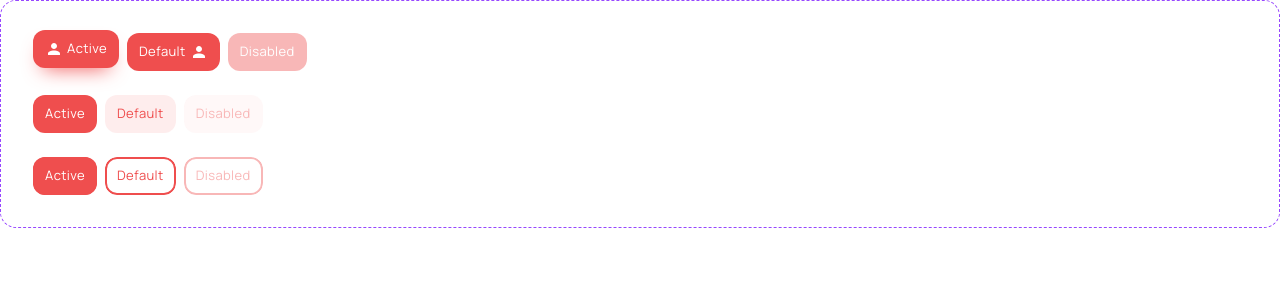
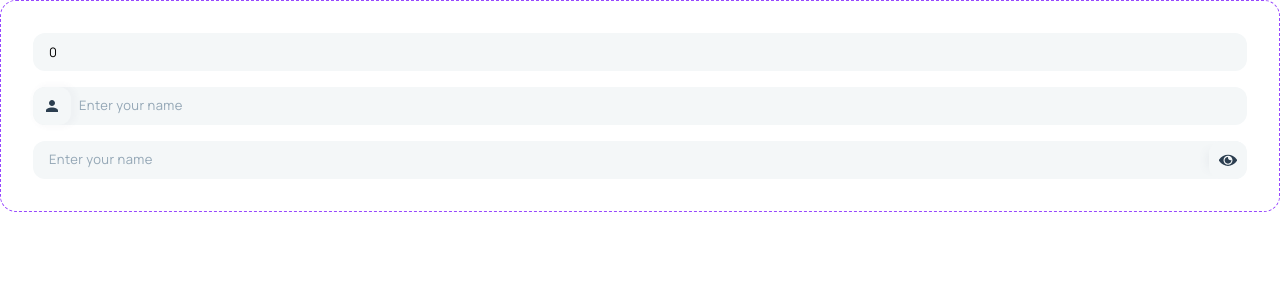
Before and after one commit to galimovkirill/finger-client, a Vue app: page / in a window 1280 px wide. Shown: the top 300 px of the page. Built offline with nearby package versions, Linux system fonts and the light colour scheme.

Commit message:
feat: input clickable icon

```diff
--- a/src/components/Base/Button/BaseButtonDemo.vue
+++ b/src/components/Base/Button/BaseButtonDemo.vue
@@ -12,7 +12,7 @@
             >
                 <template #prepend>
                     <SvgIcon>
-                        <UserIcon />
+                        <IconUser />
                     </SvgIcon>
                 </template>
 
@@ -31,7 +31,7 @@
 
                 <template #append>
                     <SvgIcon>
-                        <UserIcon />
+                        <IconUser />
                     </SvgIcon>
                 </template>
             </BaseButton>
@@ -131,7 +131,7 @@ import BaseButton from './BaseButton.vue';
 import { ref } from 'vue';
 import type { BaseButtonSize, BaseButtonColor } from './BaseButton';
 import SvgIcon from '@/components/SvgIcon.vue';
-import UserIcon from '@/icons/UserIcon.vue';
+import IconUser from '@/icons/IconUser.vue';
 
 const activeIndex = ref(0);
 const color = ref<BaseButtonColor>('danger');
--- a/src/components/Base/Input/BaseInput.d.ts
+++ b/src/components/Base/Input/BaseInput.d.ts
@@ -2,4 +2,7 @@ export interface BaseInputProps {
     placeholder?: string;
     type?: 'text' | 'number' | 'email' | 'password';
     iconPosition?: 'start' | 'end';
+    visiblePassword?: boolean;
+    // TODO: remove prop and define dynamically based on icon click emit
+    clickableIcon?: boolean;
 }
--- a/src/components/Base/Input/BaseInput.vue
+++ b/src/components/Base/Input/BaseInput.vue
@@ -3,7 +3,7 @@
         <div class="fg-input__wrapper">
             <input
                 ref="inputTarget"
-                :type="type"
+                :type="visiblePassword ? 'text' : type"
                 :value="modelValue"
                 :placeholder="placeholder"
                 class="fg-input__element"
@@ -12,7 +12,7 @@
 
             <div v-if="!modelValue" class="fg-input__placeholder">{{ placeholder }}</div>
 
-            <div v-if="$slots.icon" class="fg-input__icon">
+            <div v-if="$slots.icon" class="fg-input__icon" @click="$emit('iconClick')">
                 <slot name="icon"></slot>
             </div>
         </div>
@@ -35,6 +35,7 @@ const props = withDefaults(defineProps<Props>(), {
 
 const emit = defineEmits<{
     'update:modelValue': [value: string | number];
+    iconClick: [];
 }>();
 
 const slots = useSlots();
@@ -43,8 +44,11 @@ const inputClasses = computed(() => {
     const classes: string[] = [];
 
     if (slots.icon) {
-        // classes.push('fg-input--has-icon');
         classes.push(`fg-input--icon-${props.iconPosition}`);
+    }
+
+    if (props.clickableIcon) {
+        classes.push('fg-input--clickable-icon');
     }
 
     if (isInputFocused.value) {
@@ -126,6 +130,12 @@ const { focused: isInputFocused } = useFocus(inputTarget);
         transition: all 0.2s ease;
     }
 
+    &--clickable-icon {
+        #{$self}__icon {
+            cursor: pointer;
+        }
+    }
+
     &--icon-start {
         #{$self}__icon {
             left: 0;
--- a/src/components/Base/Input/BaseInputDemo.vue
+++ b/src/components/Base/Input/BaseInputDemo.vue
@@ -6,15 +6,24 @@
             <BaseInput v-model="inputValue2" placeholder="Enter your name">
                 <template #icon>
                     <SvgIcon>
-                        <UserIcon />
+                        <IconUser />
                     </SvgIcon>
                 </template>
             </BaseInput>
 
-            <BaseInput v-model="inputValue2" placeholder="Enter your name" icon-position="end">
+            <BaseInput
+                v-model="inputValue2"
+                placeholder="Enter your name"
+                icon-position="end"
+                type="password"
+                clickable-icon
+                :visible-password="isPasswordVisible"
+                @iconClick="isPasswordVisible = !isPasswordVisible"
+            >
                 <template #icon>
                     <SvgIcon>
-                        <UserIcon />
+                        <IconEyeCrossed v-if="isPasswordVisible" />
+                        <IconEye v-else />
                     </SvgIcon>
                 </template>
             </BaseInput>
@@ -26,11 +35,15 @@
 import DemoWrapper from '@/components/Demo/DemoWrapper.vue';
 import BaseInput from './BaseInput.vue';
 import SvgIcon from '@/components/SvgIcon.vue';
-import UserIcon from '@/icons/UserIcon.vue';
+import IconUser from '@/icons/IconUser.vue';
+import IconEye from '@/icons/IconEye.vue';
+import IconEyeCrossed from '@/icons/IconEyeCrossed.vue';
 import { ref } from 'vue';
 
 const inputValue1 = ref(0);
 const inputValue2 = ref('');
+
+const isPasswordVisible = ref(false);
 </script>
 
 <style lang="scss">
--- a/src/components/SvgIcon.vue
+++ b/src/components/SvgIcon.vue
@@ -1,6 +1,6 @@
 <template>
     <svg
-        viewBox="0 0 18 18"
+        viewBox="0 0 24 24"
         xmlns="http://www.w3.org/2000/svg"
         :width="width"
         :height="height"
--- /dev/null
+++ b/src/icons/IconEye.vue
@@ -0,0 +1,5 @@
+<template>
+    <path
+        d="M0 11.5938V13.0938C6 22.0938 18 22.0938 24 13.0938V11.5938C18 2.59375 6 2.59375 0 11.5938ZM12 18.3438C8.68594 18.3438 6 15.6578 6 12.3438C6 9.02969 8.68594 6.34375 12 6.34375C15.3141 6.34375 18 9.02969 18 12.3438C18 15.6578 15.3141 18.3438 12 18.3438ZM12 8.96875C12 8.57969 12.0797 8.21406 12.2016 7.8625C12.1312 7.85781 12.0703 7.84375 12 7.84375C9.51562 7.84375 7.5 9.85938 7.5 12.3438C7.5 14.8281 9.51562 16.8438 12 16.8438C14.4844 16.8438 16.5 14.8281 16.5 12.3438C16.5 12.2734 16.4813 12.2125 16.4813 12.1422C16.1344 12.2641 15.7641 12.3438 15.375 12.3438C13.5094 12.3438 12 10.8344 12 8.96875Z"
+    />
+</template>
--- /dev/null
+++ b/src/icons/IconEyeCrossed.vue
@@ -0,0 +1,8 @@
+<template>
+    <path
+        d="M16.185 19.368L13.764 16.9455C12.8278 17.2802 11.8157 17.3422 10.8456 17.1243C9.87554 16.9063 8.98729 16.4173 8.28423 15.7143C7.58117 15.0112 7.09221 14.123 6.87424 13.1529C6.65628 12.1828 6.71827 11.1707 7.053 10.2345L3.963 7.1445C1.407 9.417 0 12 0 12C0 12 4.5 20.25 12 20.25C13.4406 20.245 14.8649 19.9448 16.185 19.368ZM7.815 4.632C9.13508 4.05514 10.5594 3.75496 12 3.75C19.5 3.75 24 12 24 12C24 12 22.5915 14.5815 20.0385 16.857L16.9455 13.764C17.2802 12.8278 17.3422 11.8157 17.1243 10.8456C16.9063 9.87554 16.4173 8.98729 15.7143 8.28423C15.0112 7.58117 14.123 7.09221 13.1529 6.87424C12.1828 6.65628 11.1707 6.71827 10.2345 7.053L7.815 4.632Z"
+    />
+    <path
+        d="M8.28749 11.469C8.20498 12.0455 8.25786 12.6332 8.44194 13.1857C8.62602 13.7382 8.93623 14.2402 9.34801 14.652C9.75979 15.0638 10.2618 15.374 10.8143 15.558C11.3668 15.7421 11.9545 15.795 12.531 15.7125L8.28749 11.469ZM15.7125 12.531L11.469 8.28599C12.0455 8.20348 12.6332 8.25636 13.1857 8.44044C13.7382 8.62452 14.2402 8.93473 14.652 9.34651C15.0638 9.75829 15.374 10.2603 15.558 10.8128C15.7421 11.3653 15.795 11.953 15.7125 12.5295V12.531ZM20.469 21.531L2.46899 3.53099L3.53099 2.46899L21.531 20.469L20.469 21.531Z"
+    />
+</template>
--- /dev/null
+++ b/src/icons/IconUser.vue
@@ -0,0 +1,5 @@
+<template>
+    <path
+        d="M12 4C13.0609 4 14.0783 4.42143 14.8284 5.17157C15.5786 5.92172 16 6.93913 16 8C16 9.06087 15.5786 10.0783 14.8284 10.8284C14.0783 11.5786 13.0609 12 12 12C10.9391 12 9.92172 11.5786 9.17157 10.8284C8.42143 10.0783 8 9.06087 8 8C8 6.93913 8.42143 5.92172 9.17157 5.17157C9.92172 4.42143 10.9391 4 12 4ZM12 14C16.42 14 20 15.79 20 18V20H4V18C4 15.79 7.58 14 12 14Z"
+    />
+</template>
--- a/src/icons/UserIcon.vue
+++ /dev/null
@@ -1,5 +0,0 @@
-<template>
-    <path
-        d="M9 3C9.79565 3 10.5587 3.31607 11.1213 3.87868C11.6839 4.44129 12 5.20435 12 6C12 6.79565 11.6839 7.55871 11.1213 8.12132C10.5587 8.68393 9.79565 9 9 9C8.20435 9 7.44129 8.68393 6.87868 8.12132C6.31607 7.55871 6 6.79565 6 6C6 5.20435 6.31607 4.44129 6.87868 3.87868C7.44129 3.31607 8.20435 3 9 3ZM9 10.5C12.315 10.5 15 11.8425 15 13.5V15H3V13.5C3 11.8425 5.685 10.5 9 10.5Z"
-    />
-</template>
--- a/src/views/LoginView.vue
+++ b/src/views/LoginView.vue
@@ -1,9 +1,9 @@
 <template>
-    <BaseButtonDemo />
+    <BaseInputDemo />
 </template>
 
 <script lang="ts" setup>
-import BaseButtonDemo from '@/components/Base/Button/BaseButtonDemo.vue';
+import BaseInputDemo from '@/components/Base/Input/BaseInputDemo.vue';
 </script>
 
 <style lang="scss"></style>
```
